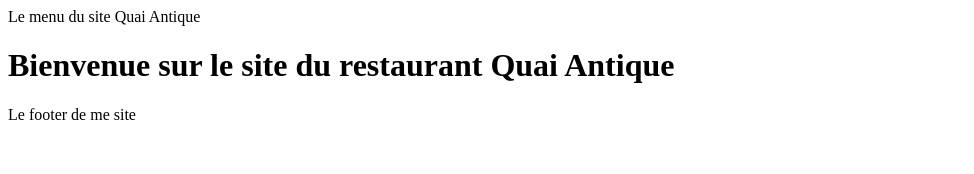
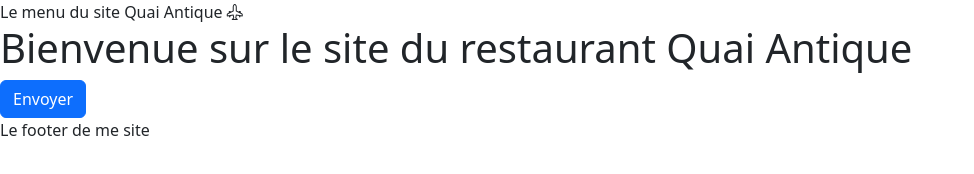
Before and after one commit to MrLeoufff/QuaiAntique, a website with bundled scripts: page index.html in a window 1280 px wide. Shown: the whole page, without its empty margins (0-974 px from the left). Built offline with nearby package versions, Linux system fonts and the light colour scheme; files whose address does not match are found by name.

Commit message:
Ajout Bootstrap

```diff
--- a/index.html
+++ b/index.html
@@ -3,11 +3,14 @@
 <head>
     <meta charset="UTF-8">
     <meta name="viewport" content="width=device-width, initial-scale=1.0">
+    <link rel="stylesheet" href="node_modules/bootstrap/dist/css/bootstrap.min.css">
+    <link rel="stylesheet" href="node_modules/bootstrap-icons/font/bootstrap-icons.min.css">
     <title>Quai Antique</title>
 </head>
 <body>
     <header>
         Le menu du site Quai Antique
+        <i class="bi bi-airplane-engines"></i>
     </header>
 
     <main id="main-page">
@@ -18,5 +21,6 @@
         Le footer de me site
     </footer>
     <script type="module" src="Routers/router.js"></script>
+    <script src="node_modules/bootstrap/dist/js/bootstrap.bundle.min.js"></script>
 </body>
 </html>
--- /dev/null
+++ b/package.json
@@ -0,0 +1,6 @@
+{
+  "dependencies": {
+    "bootstrap": "^5.3.3",
+    "bootstrap-icons": "^1.11.3"
+  }
+}
--- a/pages/home.html
+++ b/pages/home.html
@@ -1 +1,3 @@
 <h1>Bienvenue sur le site du restaurant Quai Antique</h1>
+
+<button class="btn btn-primary">Envoyer</button>
```
Also changed, not shown: 2 other files.
